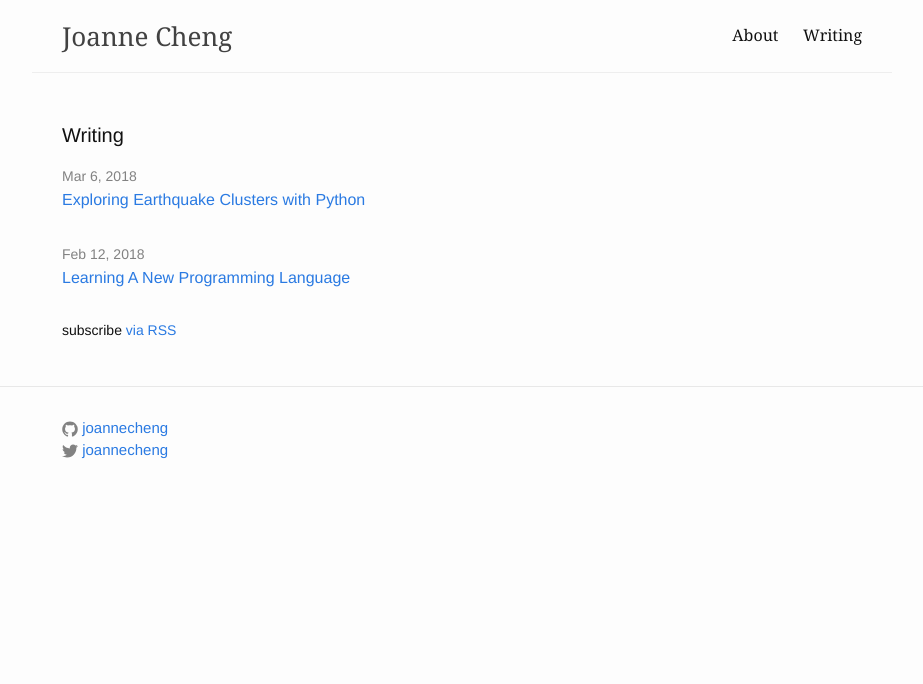
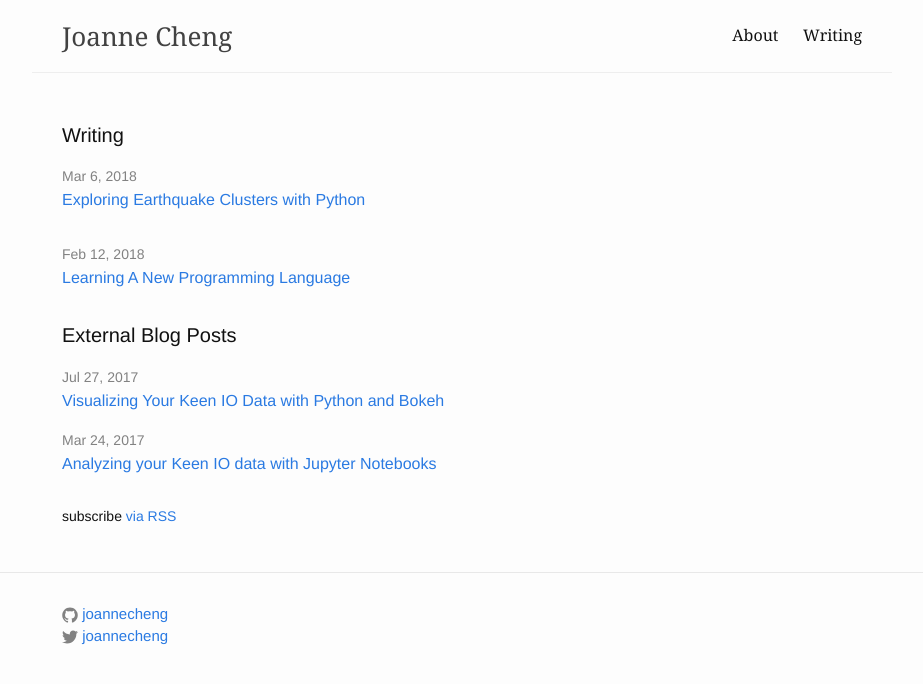
Before and after one commit to joannecheng/joannecheng.github.io, a Jekyll site: the page built from posts.html, in a window 1280 px wide. Shown: the top 684 px of the page, without its empty margins (178-1101 px from the left). Built offline with Jekyll 4.4.1, drawn with Linux system fonts in a browser that asks for light colours; nearby versions of some CDN libraries; library files that are not in the unit come from our copies.

Commit message:
add external blog posts to website

```diff
--- a/posts.html
+++ b/posts.html
@@ -19,6 +19,26 @@ title: Writing
     {% endfor %}
   </ul>
 
+  <h2 class="page-heading">External Blog Posts</h2>
+  <ul class="post-list">
+    <li>
+      <span class="post-meta">Jul 27, 2017</span>
+      <h2>
+        <a class="post-link" href="https://blog.keen.io/visualizing-your-keen-io-data-with-python-and-bokeh-63662ea2166b">
+          Visualizing Your Keen IO Data with Python and Bokeh
+        </a>
+      </h2>
+
+      <span class="post-meta">Mar 24, 2017</span>
+      <h2>
+        <a class="post-link" href="https://blog.keen.io/analyzing-your-keen-io-data-with-jupyter-notebook-aefe0672da25">
+          Analyzing your Keen IO data with Jupyter Notebooks
+        </a>
+      </h2>
+    </li>
+  </ul>
+
+
   <p class="rss-subscribe">subscribe <a href="{{ "/feed.xml" | prepend: site.baseurl }}">via RSS</a></p>
 
 </div>
```
